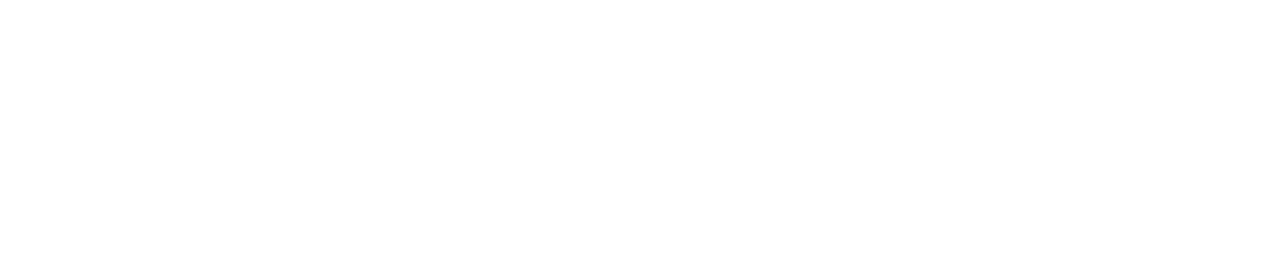
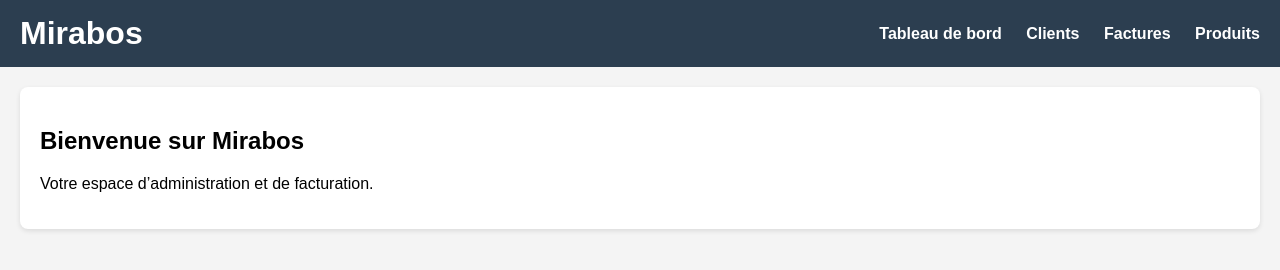
Before and after one commit to ramatasy1/Mirabos, a plain HTML site: page frontend/index.html in a window 1280 px wide. Drawn offline with Linux system fonts and the light colour scheme.

Commit message:
Ajout interface Mirabos (HTML + CSS)

```diff
--- a/frontend/index.html
+++ b/frontend/index.html
@@ -1 +1,30 @@
-<script src="js/app.js"></script>
+<!DOCTYPE html>
+<html lang="fr">
+<head>
+    <meta charset="UTF-8">
+    <meta name="viewport" content="width=device-width, initial-scale=1.0">
+    <title>Mirabos - Tableau de bord</title>
+    <link rel="stylesheet" href="style.css">
+</head>
+<body>
+
+    <header>
+        <h1>Mirabos</h1>
+        <nav>
+            <a href="#">Tableau de bord</a>
+            <a href="#">Clients</a>
+            <a href="#">Factures</a>
+            <a href="#">Produits</a>
+        </nav>
+    </header>
+
+    <main>
+        <section class="card">
+            <h2>Bienvenue sur Mirabos</h2>
+            <p>Votre espace d’administration et de facturation.</p>
+        </section>
+    </main>
+
+    <script src="js/app.js"></script>
+</body>
+</html>
--- a/frontend/style.css
+++ b/frontend/style.css
@@ -0,0 +1,40 @@
+body {
+    margin: 0;
+    font-family: Arial, sans-serif;
+    background: #f4f4f4;
+}
+
+header {
+    background: #2c3e50;
+    color: white;
+    padding: 15px 20px;
+    display: flex;
+    justify-content: space-between;
+    align-items: center;
+}
+
+header h1 {
+    margin: 0;
+}
+
+nav a {
+    color: white;
+    margin-left: 20px;
+    text-decoration: none;
+    font-weight: bold;
+}
+
+nav a:hover {
+    text-decoration: underline;
+}
+
+main {
+    padding: 20px;
+}
+
+.card {
+    background: white;
+    padding: 20px;
+    border-radius: 8px;
+    box-shadow: 0 2px 5px rgba(0,0,0,0.1);
+}
```
